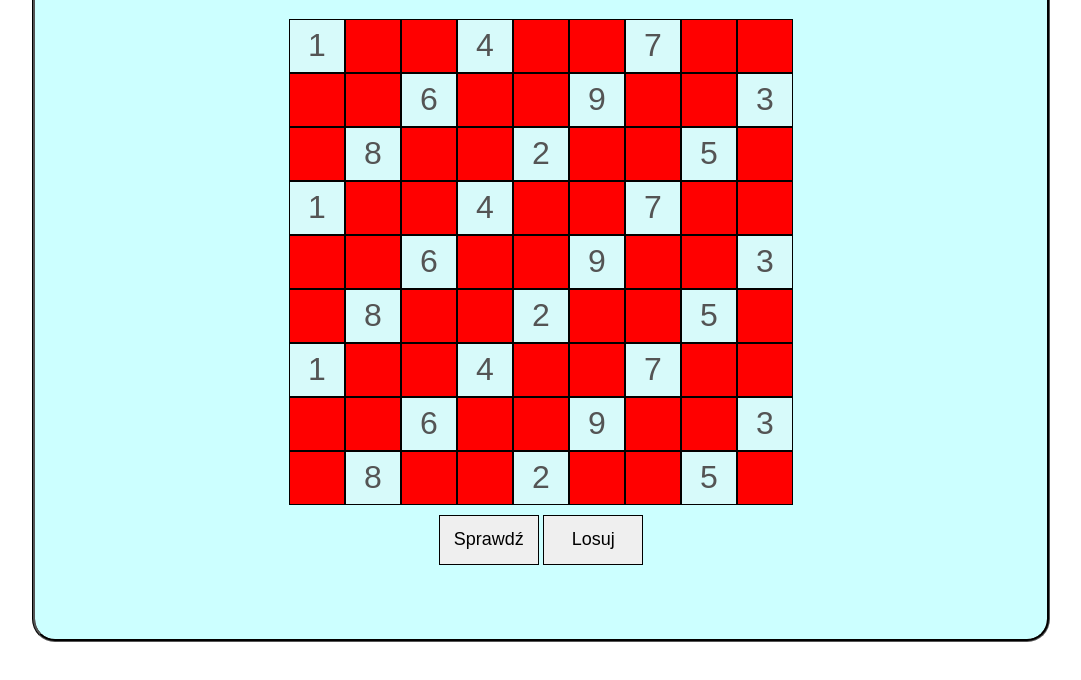
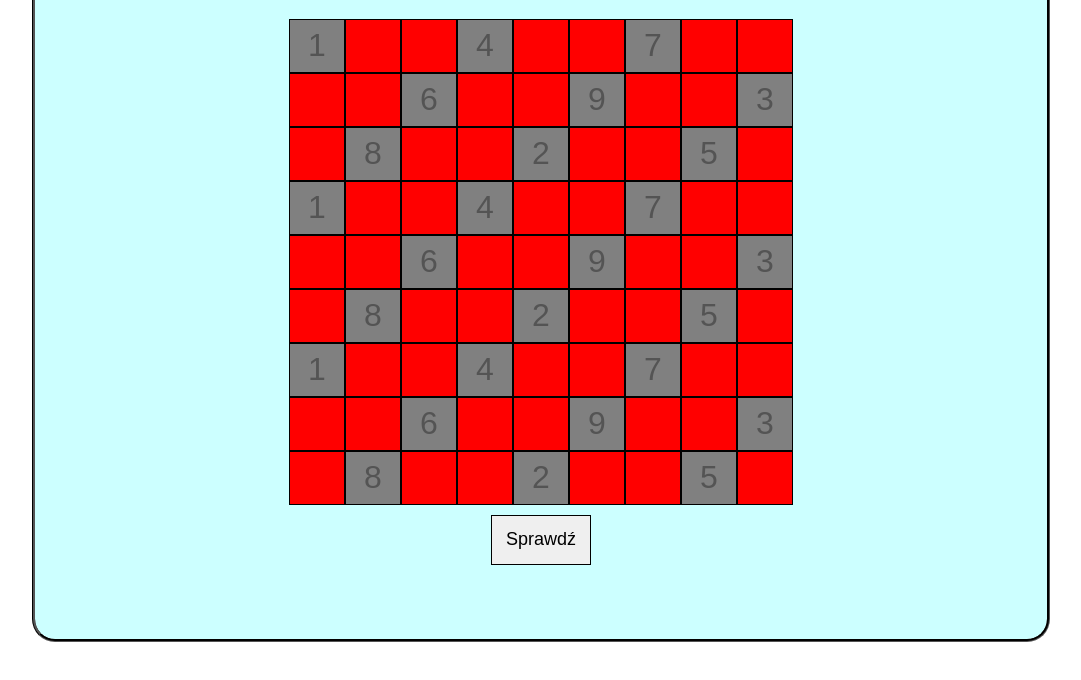
Before and after one commit to fr0uzUUU/KoksSudoku, a plain HTML site: page sudokujulek.html in a window 1280 px wide. Both pictures are taken after a click on the button "Sprawdź". Shown: the part 94-774 px from the top of the page, without its empty margins (99-1180 px from the left). Drawn offline with Linux system fonts and the light colour scheme.

Commit message:
ostatnie dzisiaj

```diff
--- a/sudokujulek.html
+++ b/sudokujulek.html
@@ -73,10 +73,9 @@
         <button class="przycisk" name="sprawdz" id="but1" onclick="sprawdz()">
           Sprawdź
         </button>
-        <button class="przycisk" name="losuj" id="but2" onclick="losuj()">
-          Losuj
-        </button>
       </p>
+
+      <p id="wynik"></p>
     </div>
 
     <script>
@@ -97,6 +96,7 @@
           for (let j = 0; j < 9; j++) {
             if (document.getElementById(i + "" + j).id % 3 == 0) {
               document.getElementById(i + "" + j).value = plansza[i][j];
+              document.getElementById(i + "" + j).disabled = true;
             }
           }
         }
@@ -115,16 +115,16 @@
             "' maxlength = 1></input>";
         }
       }
-      // ------------------------------------------------------------------
 
       function sprawdz() {
         for (let i = 0; i < 9; i++) {
           for (let j = 0; j < 9; j++) {
             if (document.getElementById(i + "" + j).value == plansza[i][j]) {
               document.getElementById(i + "" + j).disabled = true;
-            }
-            else {
-                document.getElementById(i + "" + j).style.backgroundColor = "red";
+              document.getElementById(i + "" + j).style.backgroundColor =
+                "grey";
+            } else {
+              document.getElementById(i + "" + j).style.backgroundColor = "red";
             }
           }
         }
```
